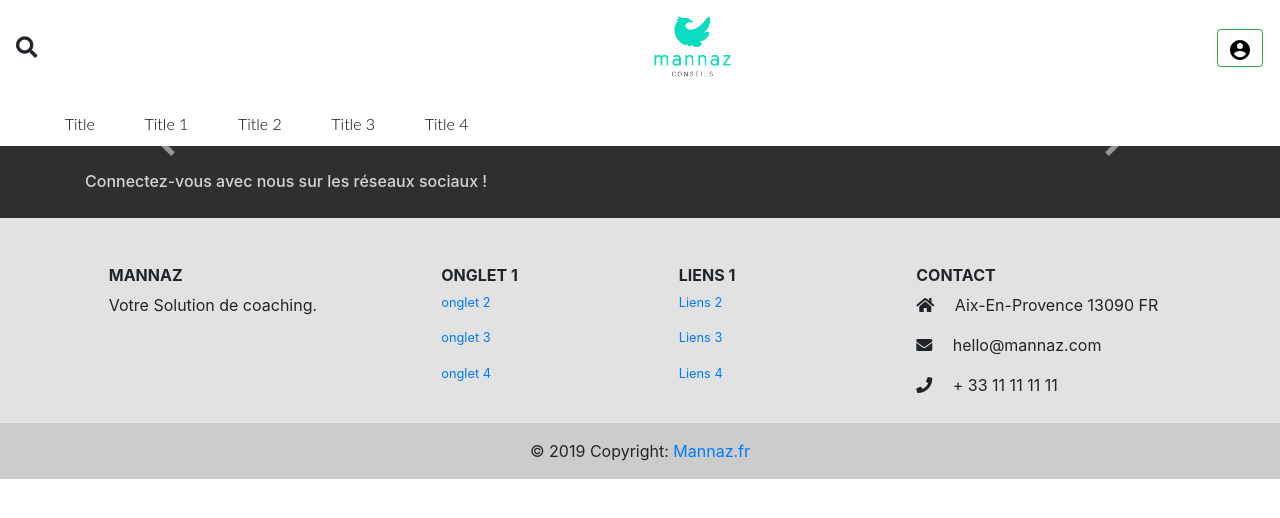
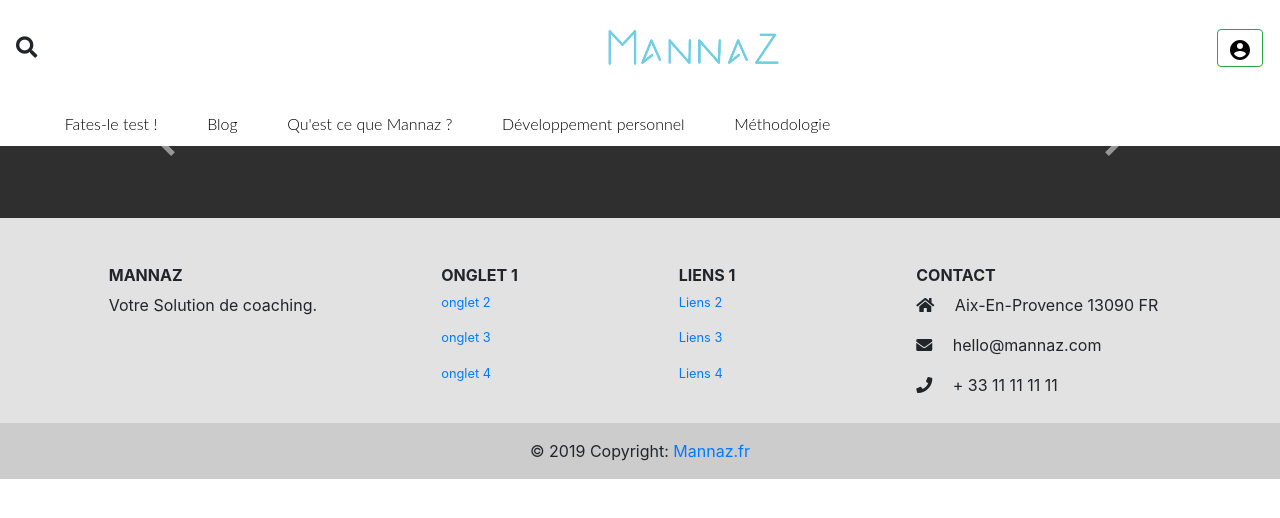
Before and after one commit to RadhoineUlyss/manaz, a CodeIgniter app: page /database/index.php/test/index in a window 1280 px wide. Shown: the top 518 px of the page. Run offline with CodeIgniter, Linux system fonts and the light colour scheme; some libraries are stand-ins or nearby versions.

Commit message:
recuperation

```diff
--- a/application/views/Template/template.php
+++ b/application/views/Template/template.php
@@ -52,11 +52,11 @@ defined('BASEPATH') or exit('No direct script access allowed');
 	</nav>
 	<div id="navigation">
 		<ul>
-			<li><a href="<?php echo base_url('/sneakers') ?>">Title</a></li>
-			<li><a href="">Title 1</a></li>
-			<li><a href="">Title 2</a></li>
-			<li><a href="">Title 3</a></li>
-			<li><a href="">Title 4</a></li>
+			<li><a href="<?php echo base_url('/sneakers') ?>">Fates-le test !</a></li>
+			<li><a href="">Blog </a></li>
+			<li><a href="">Qu'est ce que Mannaz ?</a></li>
+			<li><a href="">Développement personnel </a></li>
+			<li><a href="">Méthodologie </a></li>
 		</ul>
 	</div>
 	<!-- LA BARRE DE NAVIGATION FIN -->
@@ -89,9 +89,6 @@ defined('BASEPATH') or exit('No direct script access allowed');
 			<div class="row py-4 d-flex align-items-center">
 
 				<!-- Grid column -->
-				<div class="col-md-6 col-lg-5 text-center text-md-left mb-4 mb-md-0">
-					<h6 class="mb-0 whiteicon">Connectez-vous avec nous sur les réseaux sociaux !</h6>
-				</div>
 				<!-- Grid column -->
 
 				<!-- Grid column -->
@@ -138,7 +135,7 @@ defined('BASEPATH') or exit('No direct script access allowed');
 					<a href="<?php echo base_url('/sneakers') ?>">onglet 2</a>
 				</p>
 				<p class="footerSecText">
-					<a href="#!">onglet 3</a
+					<a href="#!">onglet 3</a>
 				</p>
 				<p class="footerSecText">
 					<a href="#!">onglet 4</a>
```
Also changed, not shown: assets/img/logo_mannaz_conseils.png.
